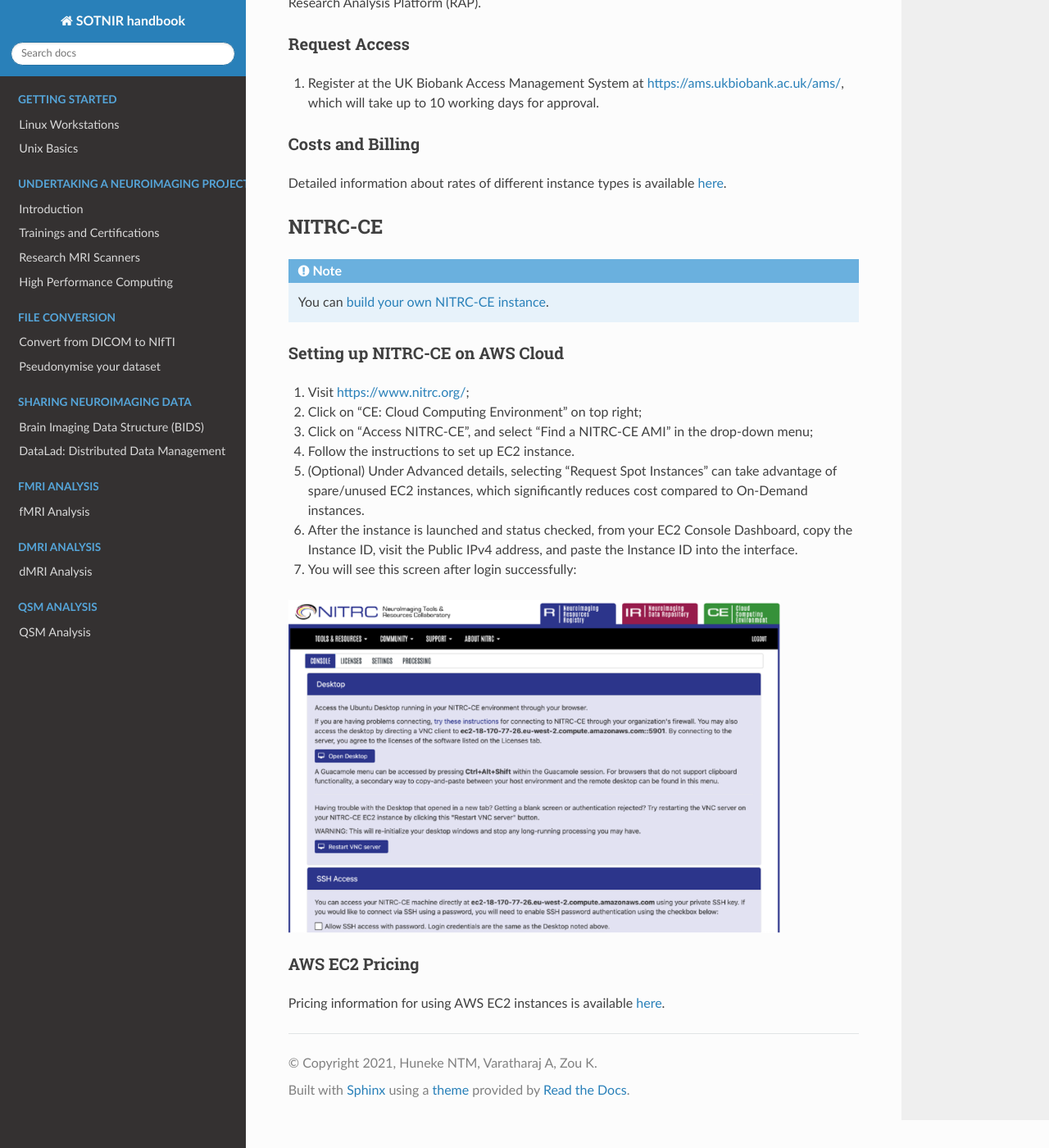
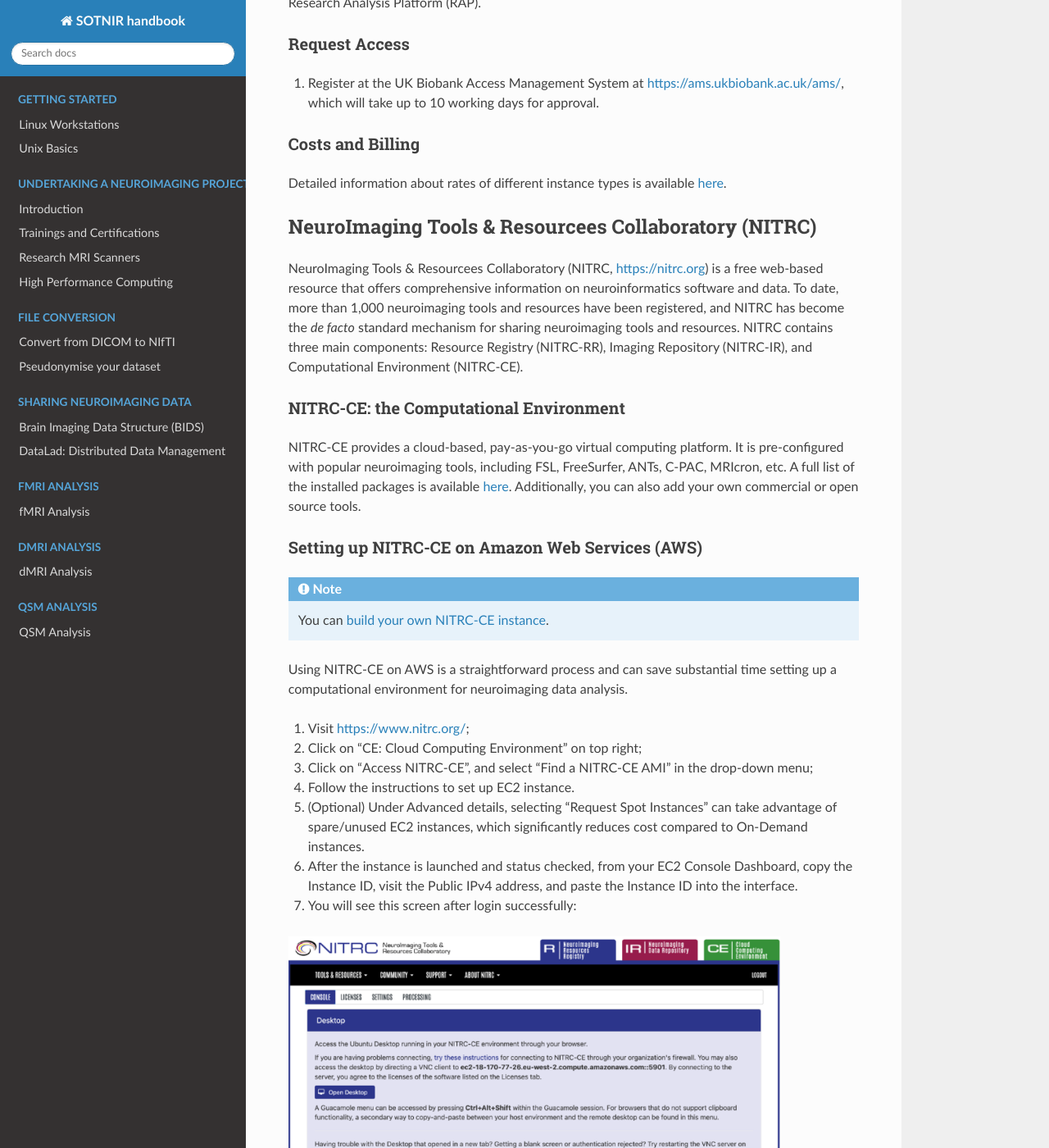
Before and after one commit to nhuneke/sotnir-handbook, a Sphinx documentation site: the page built from docs/projects-soton/cloud-computing.rst, in a window 1280 px wide and 1400 px high, scrolled down 1539 px. Shown: the whole window at 82% size. Built offline with Sphinx 7.4.7 and the Read the Docs theme 2.0.0, drawn with Linux system fonts in a browser that asks for light colours; pages that are not in the unit, such as notebooks, are missing from menus.

Commit message:
Added NITRC content

```diff
--- a/docs/projects-soton/cloud-computing.rst
+++ b/docs/projects-soton/cloud-computing.rst
@@ -76,15 +76,24 @@ Costs and Billing
 
 Detailed information about rates of different instance types is available `here <https://20779781.fs1.hubspotusercontent-na1.net/hubfs/20779781/Product%20Team%20Folder/Rate%20Cards/BiobankResearchAnalysisPlatform_Rate%20Card_Current.pdf>`_.
 
-NITRC-CE
---------
+NeuroImaging Tools & Resourcees Collaboratory (NITRC)
+-----------------------------------------------------
+
+NeuroImaging Tools & Resourcees Collaboratory (NITRC, https://nitrc.org) is a free web-based resource that offers comprehensive information on neuroinformatics software and data. To date, more than 1,000 neuroimaging tools and resources have been registered, and NITRC has become the *de facto* standard mechanism for sharing neuroimaging tools and resources. NITRC contains three main components: Resource Registry (NITRC-RR), Imaging Repository (NITRC-IR), and Computational Environment (NITRC-CE).
+
+NITRC-CE: the Computational Environment
+***************************************
+
+NITRC-CE provides a cloud-based, pay-as-you-go virtual computing platform. It is pre-configured with popular neuroimaging tools, including FSL, FreeSurfer, ANTs, C-PAC, MRIcron, etc. A full list of the installed packages is available `here <https://www.nitrc.org/plugins/mwiki/index.php/nitrc:User_Guide_-_NITRC_Computational_Environment_Installed_Packages>`__. Additionally, you can also add your own commercial or open source tools.
+
+Setting up NITRC-CE on Amazon Web Services (AWS)
+************************************************
 
 .. note::
 
     You can `build your own NITRC-CE instance <https://www.nitrc.org/plugins/mwiki/index.php/nitrc:User_Guide_-_NITRC_Computational_Environment_Getting_Started#Building_Your_Own_NITRC-CE>`_.
 
-Setting up NITRC-CE on AWS Cloud
-********************************
+Using NITRC-CE on AWS is a straightforward process and can save substantial time setting up a computational environment for neuroimaging data analysis.
 
 1. Visit https://www.nitrc.org/;
 2. Click on "CE: Cloud Computing Environment" on top right;
```
